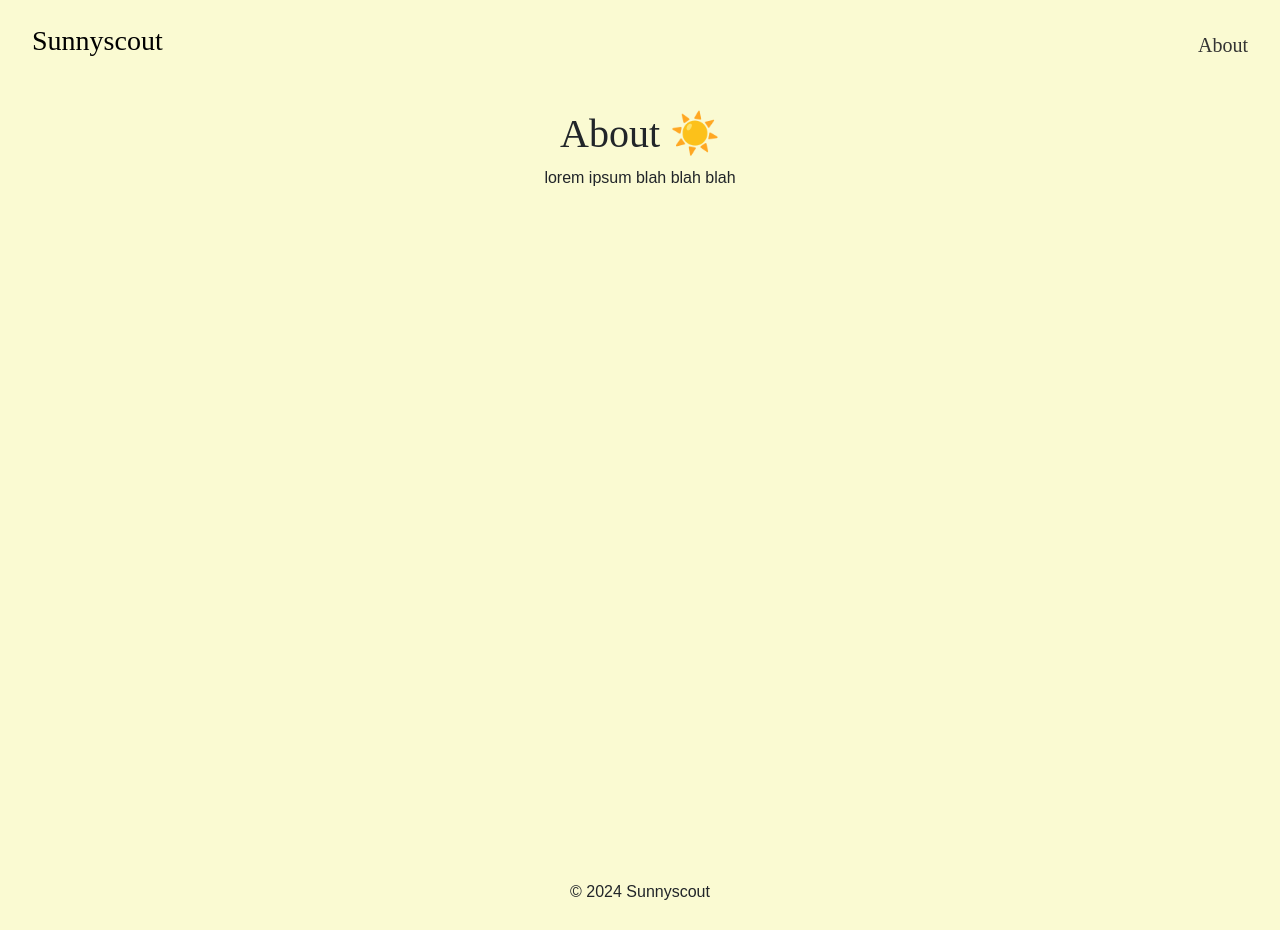
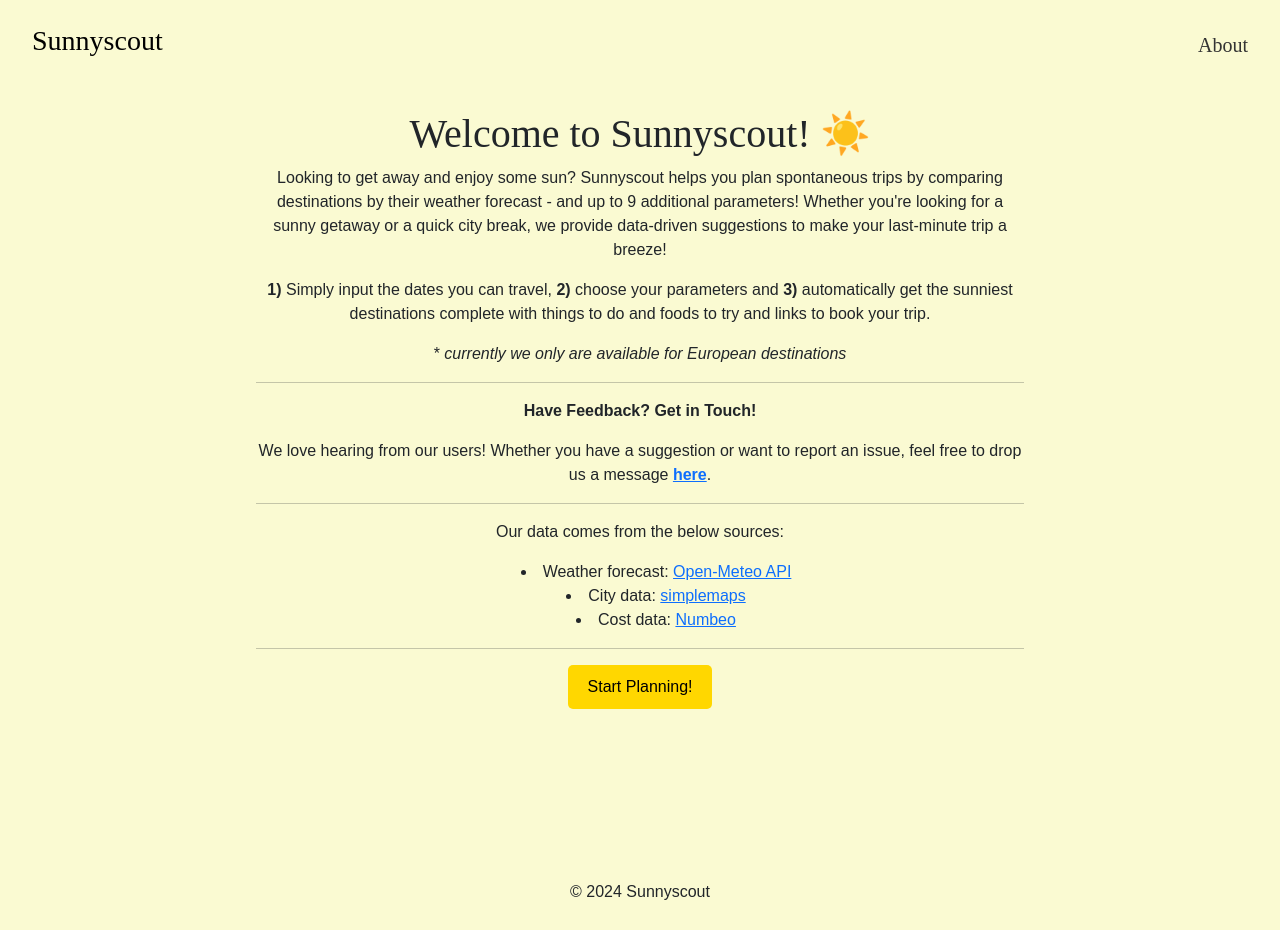
Before and after one commit to Zaibatus/Sunnyscout, a Flask app: page /about in a window 1280 px wide. Run offline with Flask 3, Linux system fonts and the light colour scheme.

Commit message:
about page skeleton

```diff
--- a/templates/about.html
+++ b/templates/about.html
@@ -21,10 +21,30 @@
     </header>
 
     <main>
-        <section class="hero">
+        <section class="hero" style="text-align: center; margin: 0 20%;">
             <div class="hero-content">
-                <h1>About ☀️</h1>
-                <p>lorem ipsum blah blah blah</p>
+                <h1>Welcome to Sunnyscout! ☀️</h1>
+                <p>Looking to get away and enjoy some sun? Sunnyscout helps you plan spontaneous trips by comparing destinations by their weather forecast - and up to 9 additional parameters! Whether you're looking for a sunny getaway or a quick city break, we provide data-driven suggestions to make your last-minute trip a breeze!</p>
+                <p><b>1)</b> Simply input the dates you can travel, <b>2)</b> choose your parameters and <b>3)</b> automatically get the sunniest destinations complete with things to do and foods to try and links to book your trip.</p>
+                <p>* <i>currently we only are available for European destinations</i></p>
+                <hr>
+                <p><b>Have Feedback? Get in Touch!</b></p>
+                <p>We love hearing from our users! Whether you have a suggestion or want to report an issue, feel free to drop us a message <a href="https://forms.gle/zjwAcsYPzUS5qVG39" target="_blank"><b>here</b></a>.</p>
+                <hr>
+                <p>Our data comes from the below sources:</p>
+                    <ul style="list-style-position: inside;">
+                        <li>Weather forecast: <a href="https://open-meteo.com/en/docs#temperature_unit=fahrenheit&forecast_days=16" target="_blank">Open-Meteo API</a></li>
+                        <li>City data: <a href="https://simplemaps.com/" target="_blank">simplemaps</a></li>
+                        <li>Cost data: <a href="https://www.numbeo.com/cost-of-living/" target="_blank">Numbeo</a></li>
+                    </ul>
+                <hr>
+                <button id="start-search" class="btn btn-dark btn-lg">Start Planning!</button>
+                <script>
+                    document.getElementById('start-search').addEventListener('click', function() {
+                        window.location.href = "{{ url_for('home') }}#search-form";
+                    });
+                </script>
+
             </div>
         </section>
     </main>
```
